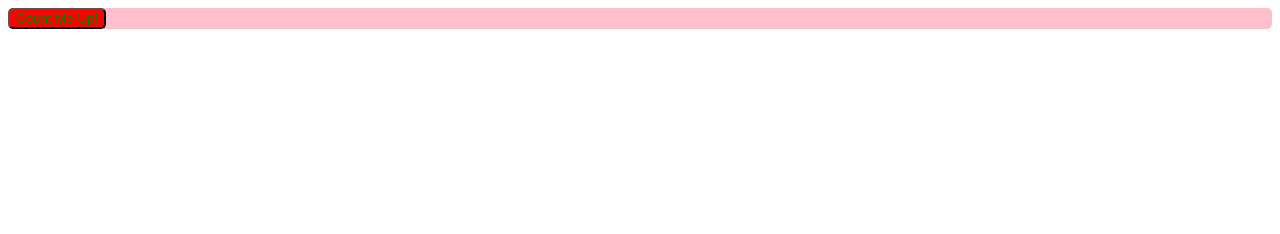
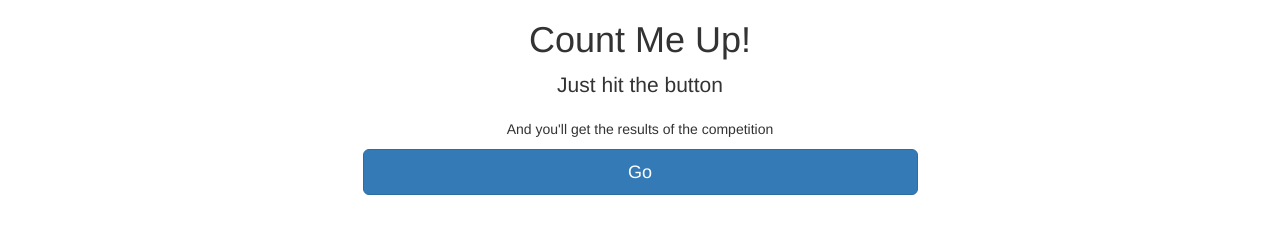
Before and after one commit to bethmenzies/count-me-up, a plain HTML site: page index.html in a window 1280 px wide. Drawn offline with nearby package versions, Linux system fonts and the light colour scheme; some packages are replaced by stand-ins of ours.

Commit message:
Adding bootstrap styling to create cleaner pages

```diff
--- a/controllers/votes-controller.js
+++ b/controllers/votes-controller.js
@@ -1,4 +1,5 @@
 countMeUp.controller("VotesController", ['$scope', '$routeParams', '$location', function($scope, $routeParams, $location) {
 	$scope.numberOfVotes = $routeParams.numberOfVotes;
 	var candidatePercentages = $location.search();
+	console.log(candidatePercentages);
 }]);
--- a/index.html
+++ b/index.html
@@ -3,9 +3,16 @@
 
 	<head>
 			<meta charset="utf-8">
+			<meta http-equiv="X-UA-Compatible" content="IE=edge">
+    		<meta name="viewport" content="width=device-width, initial-scale=1">
+
 			<title>Count Me Up</title>
 
-			<link href="styles/style.css" rel="stylesheet">
+			<!-- <link href="styles/style.css" rel="stylesheet"> -->
+
+			<!--bootstrap css-->
+			<link rel="stylesheet" href="https://maxcdn.bootstrapcdn.com/bootstrap/3.3.7/css/bootstrap.min.css" integrity="sha384-BVYiiSIFeK1dGmJRAkycuHAHRg32OmUcww7on3RYdg4Va+PmSTsz/K68vbdEjh4u" crossorigin="anonymous">
+
 	</head>
 
 	<body>
@@ -21,6 +28,10 @@
 		<script src="controllers/home-controller.js"></script>
 		<script src="controllers/votes-controller.js"></script>
 
+		<!--bootstrap javascript-->
+		<script src="https://ajax.googleapis.com/ajax/libs/jquery/1.12.4/jquery.min.js"></script>
+		<script src="https://maxcdn.bootstrapcdn.com/bootstrap/3.3.7/js/bootstrap.min.js" integrity="sha384-Tc5IQib027qvyjSMfHjOMaLkfuWVxZxUPnCJA7l2mCWNIpG9mGCD8wGNIcPD7Txa" crossorigin="anonymous"></script>
+
 	</body>
 
 
--- a/views/home.html
+++ b/views/home.html
@@ -1,3 +1,19 @@
-<div class="button-container">
-	<button class="button">Count Me Up!</button>
+<div class="container">
+	<div class="row">
+		<div class="col-md-6 col-md-offset-3">
+			<h1 class="text-center">Count Me Up!</h1>
+		</div>
+	</div>
+	<div class="row">
+		<div class="col-md-6 col-md-offset-3">
+			<p class="lead text-center">Just hit the button</p>
+			<p class="text-center">And you'll get the results of the competition</p>
+		</div>
+	</div>
+	<div class="row">
+		<div class="col-md-6 col-md-offset-3">
+			<button class="btn btn-primary btn-lg btn-block" type="submit">Go
+			</button>
+		</div>
+	</div>
 </div>
```
Also changed, not shown: views/votes.html (+17 -5 lines).
